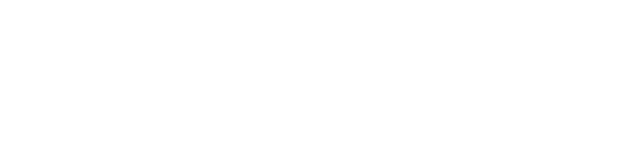
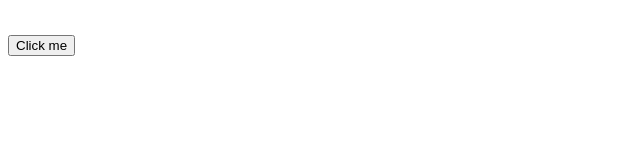
Before and after one commit to IKDewaraja/JavaScript-Guide, a plain HTML site: page lesson01/index.html in a window 1280 px wide. Shown: the whole page, without its empty margins (0-640 px from the left). Drawn offline with Linux system fonts and the light colour scheme.

Commit message:
button clicked

```diff
--- a/lesson01/index.html
+++ b/lesson01/index.html
@@ -4,6 +4,13 @@
     <meta charset="UTF-8">
     <meta name="viewport" content="width=device-width, initial-scale=1.0">
     <title>Add JS To HTML </title>
+    <script src="index.js"></script>
+
+    <h1>
+        <button onclick="console.log('Button clicked!')">Click me</button>
+    </h1>
+
+
 </head>
 <body>
 
--- /dev/null
+++ b/lesson01/index.js
@@ -0,0 +1,3 @@
+// This is an empty JavaScript file. Let's start with a simple example:
+
+console.log("Hello");
```
